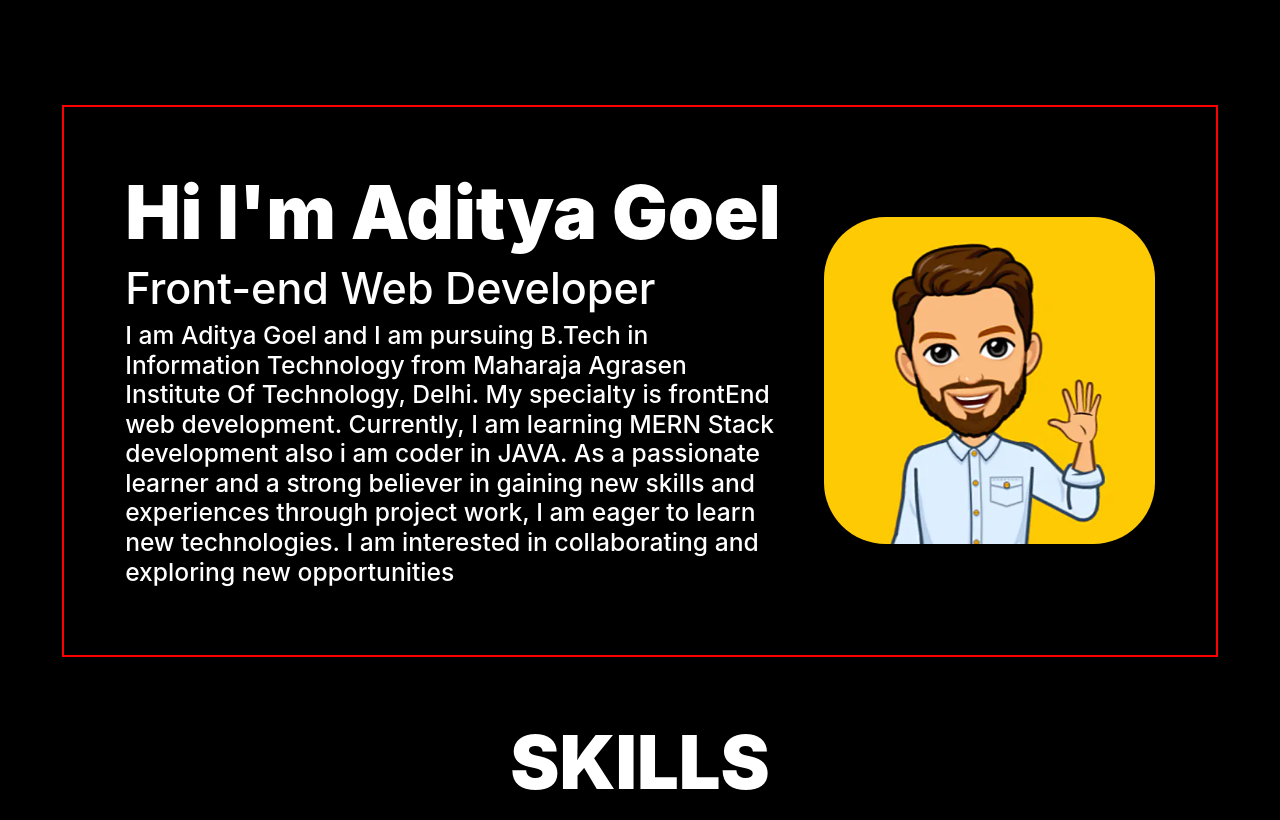
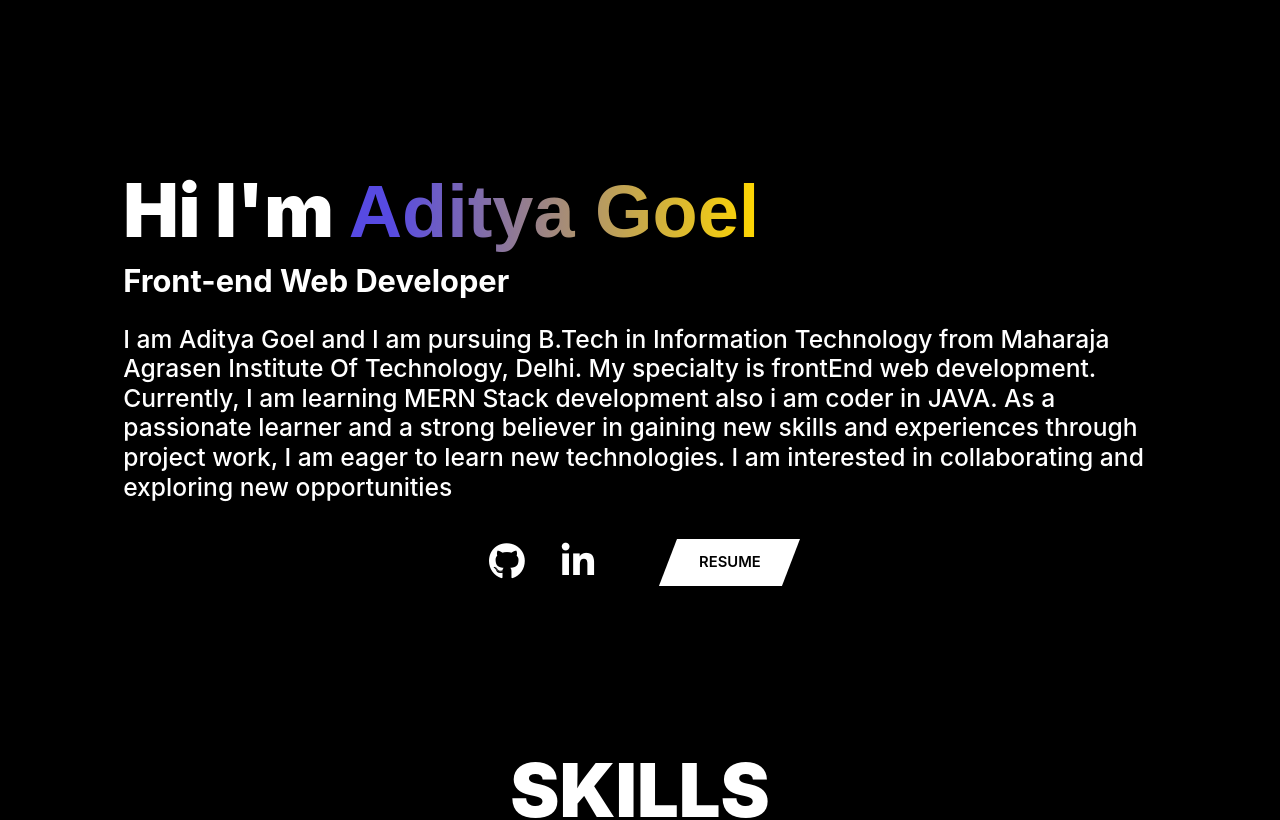
Before and after one commit to AdityaGoel0320/Aditya-Goel-Portfolio, a React (Create React App) app: page / in a window 1280 px wide. Shown: the top 820 px of the page. Built offline with nearby package versions, Linux system fonts and the light colour scheme.

Commit message:
some ui updates

```diff
--- a/package.json
+++ b/package.json
@@ -7,6 +7,7 @@
     "@testing-library/react": "^13.4.0",
     "@testing-library/user-event": "^13.5.0",
     "react": "^18.2.0",
+    "react-custom-scrollbars-2": "^4.5.0",
     "react-dom": "^18.2.0",
     "react-scripts": "5.0.1",
     "web-vitals": "^2.1.4"
--- a/public/index.html
+++ b/public/index.html
@@ -1,14 +1,12 @@
 <!DOCTYPE html>
 <html lang="en">
+
 <head>
   <meta charset="utf-8" />
   <link rel="icon" href="%PUBLIC_URL%/favicon.ico" />
   <meta name="viewport" content="width=device-width, initial-scale=1" />
   <meta name="theme-color" content="#000000" />
-    <meta
-      name="description"
-      content="Web site created using create-react-app"
-    />
+  <meta name="description" content="Web site created using create-react-app" />
   <link rel="apple-touch-icon" href="%PUBLIC_URL%/logo192.png" />
   <!--
       manifest.json provides metadata used when your web app is installed on a
@@ -29,12 +27,17 @@
 
 
   <!-- bootstrap -->
-    <link href="https://cdn.jsdelivr.net/npm/bootstrap@5.2.3/dist/css/bootstrap.min.css" rel="stylesheet" integrity="sha384-rbsA2VBKQhggwzxH7pPCaAqO46MgnOM80zW1RWuH61DGLwZJEdK2Kadq2F9CUG65" crossorigin="anonymous">
+  <link href="https://cdn.jsdelivr.net/npm/bootstrap@5.2.3/dist/css/bootstrap.min.css" rel="stylesheet"
+    integrity="sha384-rbsA2VBKQhggwzxH7pPCaAqO46MgnOM80zW1RWuH61DGLwZJEdK2Kadq2F9CUG65" crossorigin="anonymous">
 </head>
 
 
+
+<!-- font awesomne -->
+<link rel="stylesheet" href="https://cdnjs.cloudflare.com/ajax/libs/font-awesome/6.4.2/css/all.min.css" integrity="sha512-z3gLpd7yknf1YoNbCzqRKc4qyor8gaKU1qmn+CShxbuBusANI9QpRohGBreCFkKxLhei6S9CQXFEbbKuqLg0DA==" crossorigin="anonymous" referrerpolicy="no-referrer" />
 <title>Aditya-Goel-Portfolio</title>
 </head>
+
 <body>
   <noscript>You need to enable JavaScript to run this app.</noscript>
   <div id="root"></div>
@@ -49,7 +52,10 @@
       To create a production bundle, use `npm run build` or `yarn build`.
     -->
 
-    <script src="https://cdn.jsdelivr.net/npm/bootstrap@5.2.3/dist/js/bootstrap.bundle.min.js" integrity="sha384-kenU1KFdBIe4zVF0s0G1M5b4hcpxyD9F7jL+jjXkk+Q2h455rYXK/7HAuoJl+0I4" crossorigin="anonymous"></script>
+  <script src="https://cdn.jsdelivr.net/npm/bootstrap@5.2.3/dist/js/bootstrap.bundle.min.js"
+    integrity="sha384-kenU1KFdBIe4zVF0s0G1M5b4hcpxyD9F7jL+jjXkk+Q2h455rYXK/7HAuoJl+0I4"
+    crossorigin="anonymous"></script>
 
 </body>
+
 </html>
--- a/src/App.css
+++ b/src/App.css
@@ -41,6 +41,7 @@ p {
 
 #i {
   font-size: 3rem;
+  color: white;
 }
 
 
@@ -53,10 +54,9 @@ a {
   color: black;
 }
 
-
+/* home page css */
 
 .home_box {
-  border: 2px solid red;
   padding: 5rem;
   margin: 5rem;
   gap: 3rem;
@@ -66,10 +66,64 @@ a {
   /* flex-wrap:wrap ; */
 }
 
-.avtar {
-  border-radius: 5rem;
+
+.my_name {
+  /* font-size: ; */
+  font-family: 'Orbitron', sans-serif;
+  background: #574AE2;
+  background: linear-gradient(to right, #574AE2 10%, #FFD700 100%);
+  -webkit-background-clip: text;
+  -webkit-text-fill-color: transparent;
 }
 
+
+
+/* .avtar {
+  border-radius: 5rem;
+} */
+.resume_btn {
+  background: #fff;
+  border: none;
+  padding: 1rem;
+  display: inline-block;
+  font-size: 1.2rem;
+  font-weight: 600;
+  width: 10rem;
+  text-transform: uppercase;
+  cursor: pointer;
+  transform: skew(-21deg);
+
+}
+
+.resume_span {
+  display: inline-block;
+  transform: skew(21deg);
+}
+
+.resume_btn::before {
+  content: '';
+  position: absolute;
+  top: 0;
+  bottom: 0;
+  right: 100%;
+  left: 0;
+  background: rgb(20, 20, 20);
+  opacity: 0;
+  z-index: -1;
+  transition: all 0.5s;
+}
+
+.resume_btn:hover {
+  color: #fff;
+}
+
+.resume_btn:hover::before {
+  left: 0;
+  right: 0;
+  opacity: 1;
+}
+
+/* skill page css */
 
 .skills {
   margin: 5rem;
@@ -89,10 +143,11 @@ a {
   /* width: fit-content; */
 }
 
+
+
 button {
   /* background-color: white;
   color: black; */
-  color: white;
   color: black;
   padding: 1rem;
 }
@@ -102,14 +157,14 @@ button {
   display: flex;
   justify-content: center;
   align-items: center;
-  background-color: black ;
+  background-color: black;
   gap: 1rem;
   padding: 1rem;
   margin: 1rem;
   border-radius: 5rem;
 }
 
-.skill_box:hover{
+.skill_box:hover {
   border: 3px solid red;
 }
 
--- a/src/Pages/HomePage.js
+++ b/src/Pages/HomePage.js
@@ -5,25 +5,46 @@ const HomePage = () => {
         <>
 
             <div className="home_box ">
-                <div className='w-2/3'>
+                {/* <div className='w-2/3'> */}
+                <div className=''>
 
                     <h1>
-                        Hi I'm Aditya Goel
+                        Hi I'm <span className="my_name"> Aditya Goel</span>
                     </h1>
-                    <h2>
+                    <h3>
 
                         Front-end Web Developer
-                    </h2>
-
+                    </h3>
+                    <br />
                     <h4>
 
                         I am Aditya Goel and I am pursuing B.Tech in Information Technology from Maharaja Agrasen Institute Of Technology, Delhi. My specialty is frontEnd web development. Currently, I am learning MERN Stack development also i am coder in JAVA. As a passionate learner and a strong believer in gaining new skills and experiences through project work, I am eager to learn new technologies. I am interested in collaborating and exploring new opportunities
                     </h4>
+
+                    <div className='flex items-center justify-center  gap-5 m-5'>
+                        <a href="https://github.com/AdityaGoel0320" target="_blank" rel="noopener noreferrer" className='color-black'>
+                            <i id='i' className="fa-brands fa-github"></i>
+                        </a>
+                        <a href="https://www.linkedin.com/in/aditya-goel-286245239" target="_blank" rel="noopener noreferrer"
+                            className='color-black'>
+                            <i id="i" className="fa-brands fa-linkedin-in"></i>
+                        </a>
+                        <a href="https://twitter.com/AdityaGoel0320?t=DWSov778bgHXMkyQxELrow&s=09" target="_blank"
+                            rel="noopener noreferrer" className='color-black'>
+                            <i id='i' className="fa-brands fa-x-twitter"></i>
+                        </a>
+                        {/* <button>Resume</button> */}
+                        <button className='resume_btn'>
+                            <a target='_blank' href="google.com"><span className='resume_span'>Resume</span>
+                            </a>
+                        </button>
+                    </div>
                 </div>
-                <div className='w-1/3'>
+
+                {/* <div className='w-1/3'>
                     <img className='avtar' src="./Images/avatar.jpg" alt="" />
-                </div>
-            </div>
+                </div> */}
+            </div >
         </>
     )
 
--- a/src/Pages/SkillPage.js
+++ b/src/Pages/SkillPage.js
@@ -29,6 +29,8 @@ const SkillPage = () => {
 
                     SKILLS
                 </h1>
+
+
 
 
 
--- /dev/null
+++ b/src/fdfdff.css
@@ -0,0 +1,40 @@
+.resume_btn {
+    background: #fff;
+    border: none;
+    padding: 10px 20px;
+    display: inline-block;
+    font-size: 15px;
+    font-weight: 600;
+    width: 120px;
+    text-transform: uppercase;
+    cursor: pointer;
+    transform: skew(-21deg);
+  }
+
+  .resume_span {
+    display: inline-block;
+    transform: skew(21deg);
+  }
+
+  .resume_btn::before {
+    content: '';
+    position: absolute;
+    top: 0;
+    bottom: 0;
+    right: 100%;
+    left: 0;
+    background: rgb(20, 20, 20);
+    opacity: 0;
+    z-index: -1;
+    transition: all 0.5s;
+  }
+
+  .resume_btn:hover {
+    color: #fff;
+  }
+
+  .resume_btn:hover::before {
+    left: 0;
+    right: 0;
+    opacity: 1;
+  }
```
Also changed, not shown: src/App.js (+7 -6 lines), 1 other file (tests, documents, lock files or other folders). Lines whose indentation alone changed are shown as unchanged.
